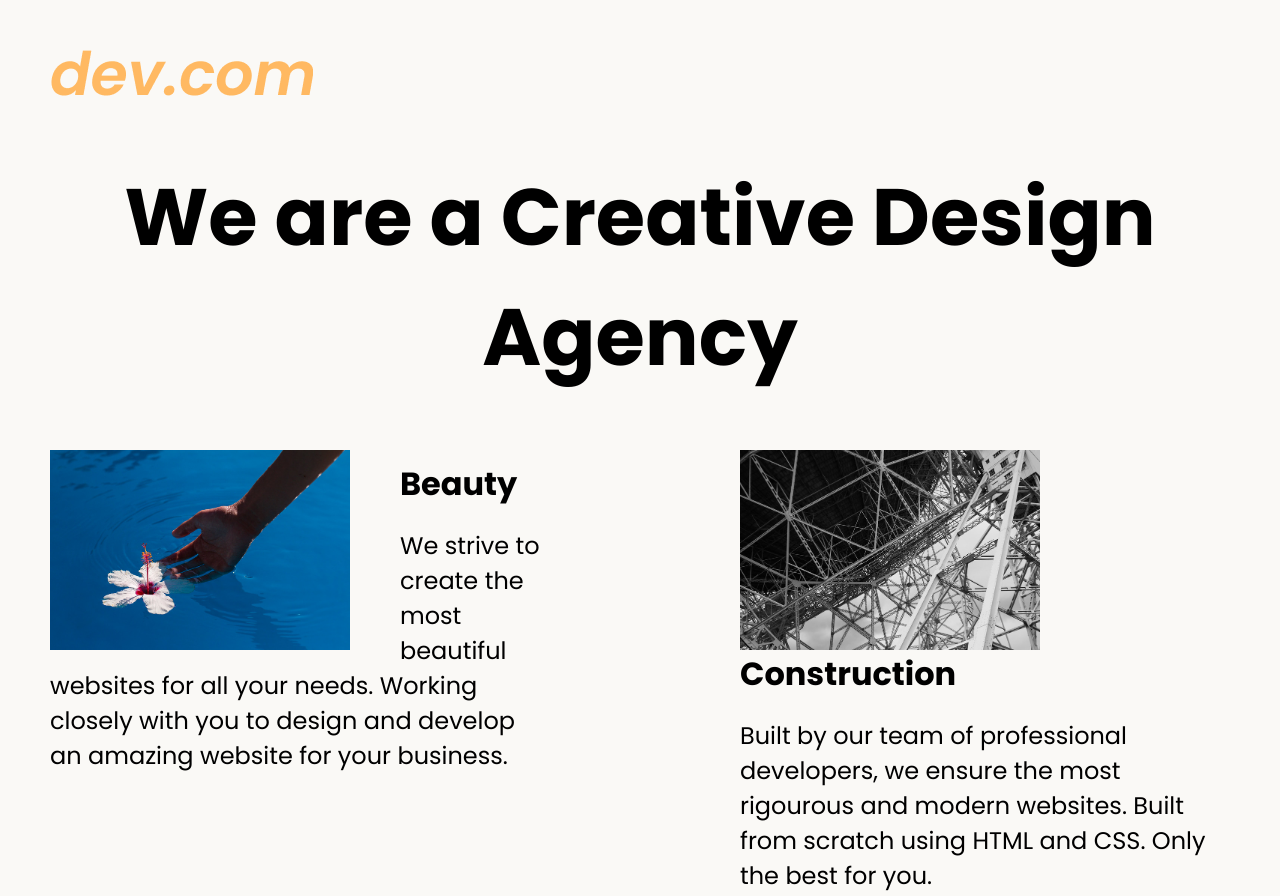
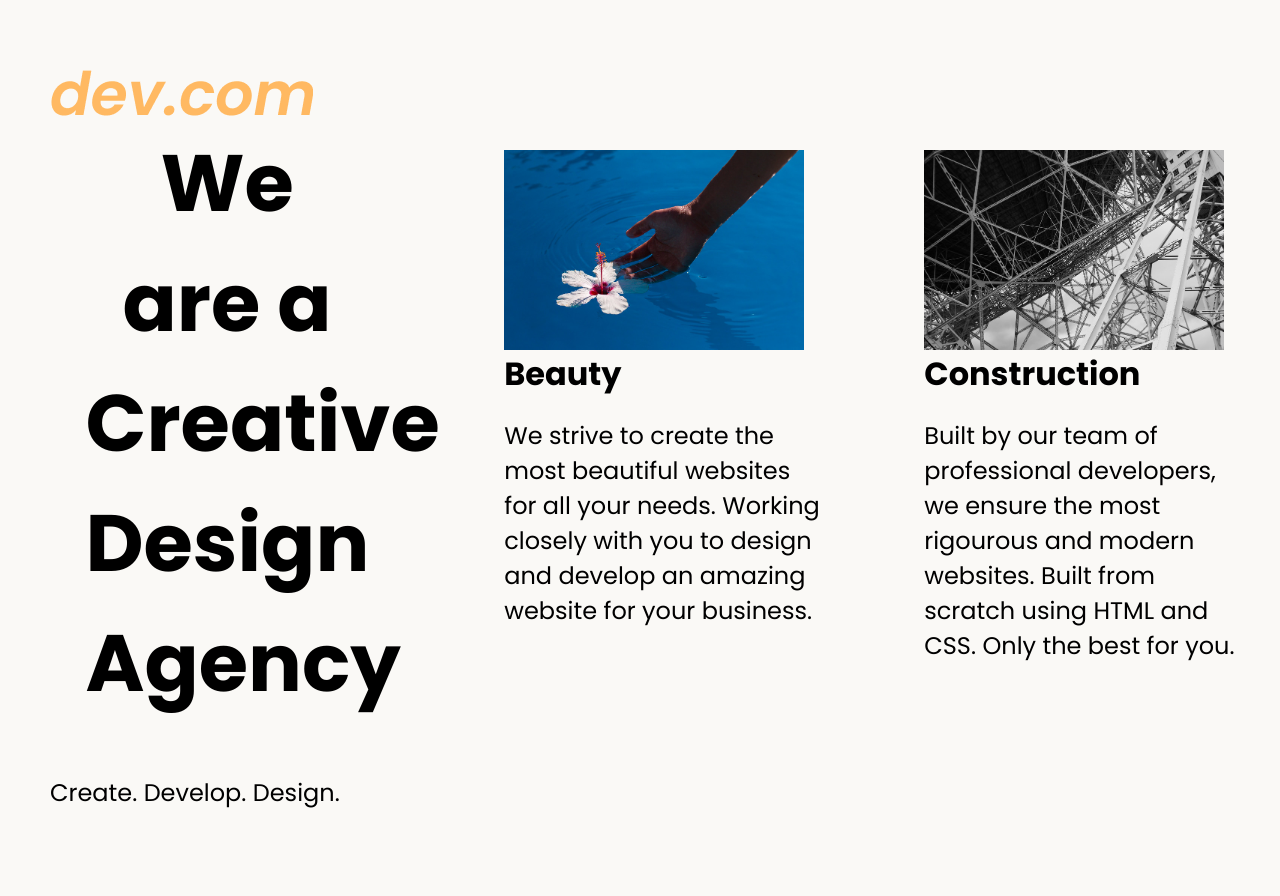
Before and after one commit to Dizgovin/responsive, a plain HTML site: page index.html in a window 1280 px wide. Shown: the top 896 px of the page. After the commit the page ends 810 px from the top, so only its background shows below. Drawn offline with Linux system fonts and the light colour scheme.

Commit message:
Update style.css

```diff
--- a/style.css
+++ b/style.css
@@ -1,8 +1,4 @@
-@media( max-width: 500px){
-  h1{
-    text-align: center;
-    font-size: 10rem;
-  }
+@media( max-width: 820px){
   .main{
     width: 80%;
     margin: 10%;
@@ -10,11 +6,16 @@
   p{
     text-align: center;
   }
+  .logo{
+    width: 80%;
+    margin: 10%;
+  }
   h2{
     text-align: center;
   }
   h1 {
-    font-size: 2rem;
+    text-align: center;
+    font-size: 3em;
   }
   footer{
     text-align: center;
@@ -37,33 +38,29 @@
 
 
 
-@media(min-width:501px){
+@media(min-width:821px){
   .main{
-    display: grid;
-    grid-template-columns: 1fr 1fr;
-    grid-template-rows: 200px 200px 50px;
-    gap: 200px ;
-  }
-  #heading{
-    grid-column: span 2;
+    display: flex;
+    gap: 100px ;
   }
   .left{
-    grid-column: span 1;
     float: left;
   }
+  .card{
+    margin: 80px 0px 0px 0px;
+  }
   .right{
-    grid-column: span 1;
     float: right;
   }
 
-  footer{
-    float: left;
-    padding-top: 120px;
-    margin: 0px 0px ;
+  #footer{
+    float: right;
+    padding:5% 0% 0% 0%;
   }
   h1 {
     font-size: 5rem;
-    width: 100%;
+    width: 80%;
+    margin: 0% 10% 0% 10%;
     text-align: center;
   }
   .tile-image{
@@ -78,10 +75,9 @@
   h2{
     font-size: 2rem;
     margin: 10px 0px 20px 0px;
-
   }
   img{
-    margin: 0px 50px 0px 0px ;
+    margin: 20px 20px 0px 0px ;
   }
   }
 
```
